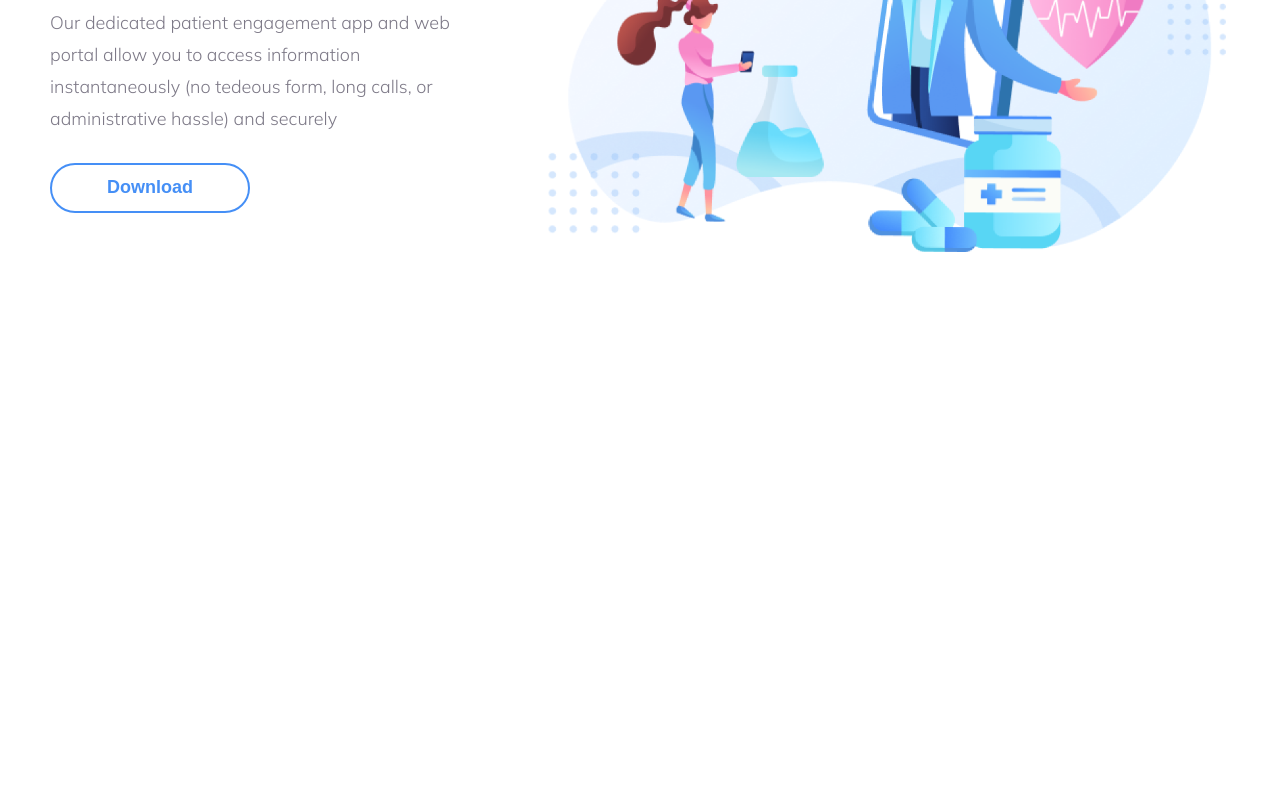
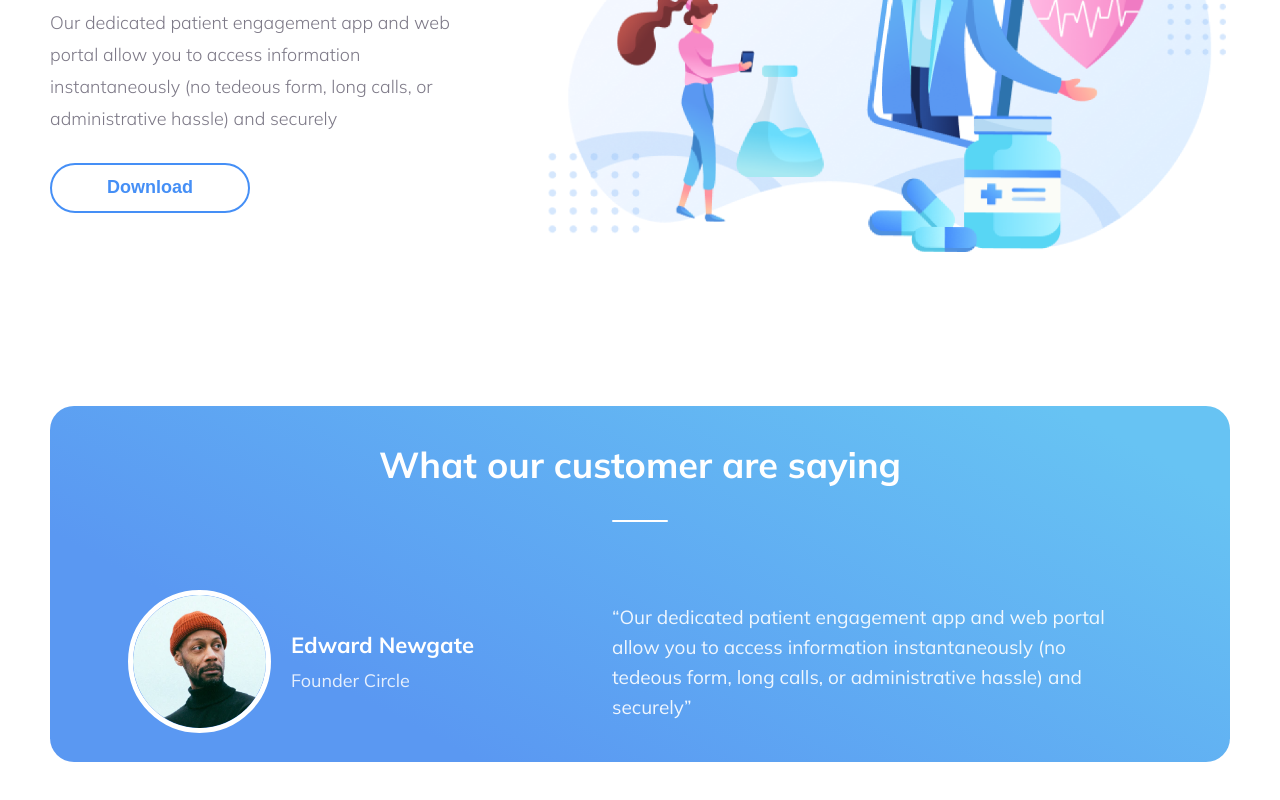
Before and after one commit to nikets40/trafalgar-landing-page, a React (Create React App) app: page / in a window 1280 px wide. Shown: the part 2818-3618 px from the top of the page. Before the commit the page ends 3074 px from the top, so only its background shows below. Built offline with nearby package versions, Linux system fonts and the light colour scheme.

Commit message:
ADD: testimonials sections

```diff
--- a/src/components/Home.js
+++ b/src/components/Home.js
@@ -4,6 +4,7 @@ import About from "./About";
 import Hero from "./Hero";
 import Nav from "./Nav";
 import Services from "./Services";
+import Testimonials from "./Testimonials";
 
 function Home() {
   return (
@@ -12,6 +13,7 @@ function Home() {
       <Hero />
       <Services />
       <About />
+      <Testimonials/>
     </Container>
   );
 }
--- /dev/null
+++ b/src/components/Testimonials.js
@@ -0,0 +1,112 @@
+import React from "react";
+import styled from "styled-components";
+
+function Testimonials() {
+  return (
+    <Container>
+      <GradientBox>
+        <h3>What our customer are saying</h3>
+        <Divider />
+        <Testimonial>
+          <UserData>
+            <img alt="avatar" src="/images/user-image.png" />
+            <div>
+              <h4>Edward Newgate</h4>
+              <h5>Founder Circle</h5>
+            </div>
+          </UserData>
+
+          <Comment>
+            “Our dedicated patient engagement app and web portal allow you to
+            access information instantaneously (no tedeous form, long calls, or
+            administrative hassle) and securely”
+          </Comment>
+        </Testimonial>
+      </GradientBox>
+    </Container>
+  );
+}
+
+export default Testimonials;
+
+const Container = styled.div`
+  max-width: 1280px;
+  margin: 150px auto;
+  padding: 0 50px;
+`;
+
+const Divider = styled.div`
+  margin: 0 auto 40px;
+  width: 56px;
+  height: 2px;
+  border-radius: 100px;
+  background-color: white;
+  content: "";
+`;
+
+const GradientBox = styled.div`
+  background: linear-gradient(208.18deg, #67c3f3 9.05%, #5a98f2 76.74%);
+  border-radius: 24px;
+
+  h3 {
+    color: white;
+    font-size: 36px;
+    font-weight: 700;
+    text-align: center;
+    line-height: 38px;
+    padding: 40px 40px 0 40px;
+  }
+`;
+
+const Testimonial = styled.div`
+  display: flex;
+  align-items: center;
+  justify-content: space-evenly;
+  @media (max-width: 768px) {
+    flex-direction: column;
+    align-items: flex-start;
+  }
+`;
+
+const UserData = styled.div`
+  display: flex;
+  align-items: center;
+  margin-right: 40px;
+  /* background-color: red; */
+
+  img {
+    width: 133px;
+    height: 133px;
+    border: 5px solid white;
+    border-radius: 50%;
+    margin: 0 20px;
+  }
+
+  h4 {
+    font-size: 22px;
+    font-weight: 700;
+    color: white;
+    margin-bottom: 0;
+  }
+
+  h5 {
+    font-size: 18px;
+    font-weight: 400;
+    color: rgba(255, 255, 255, 0.85);
+    margin-top: 10px;
+  }
+`;
+
+const Comment = styled.p`
+  color: rgba(255, 255, 255, 0.9);
+  font-size: 19px;
+  line-height: 30px;
+  font-weight: 400;
+  margin: 40px;
+  max-width: 520px;
+  @media(max-width:768px){
+    margin: 20px 40px 40px;
+    max-width: 100%;
+  }
+
+`;
```
Also changed, not shown: public/images/user-image.png (added).
